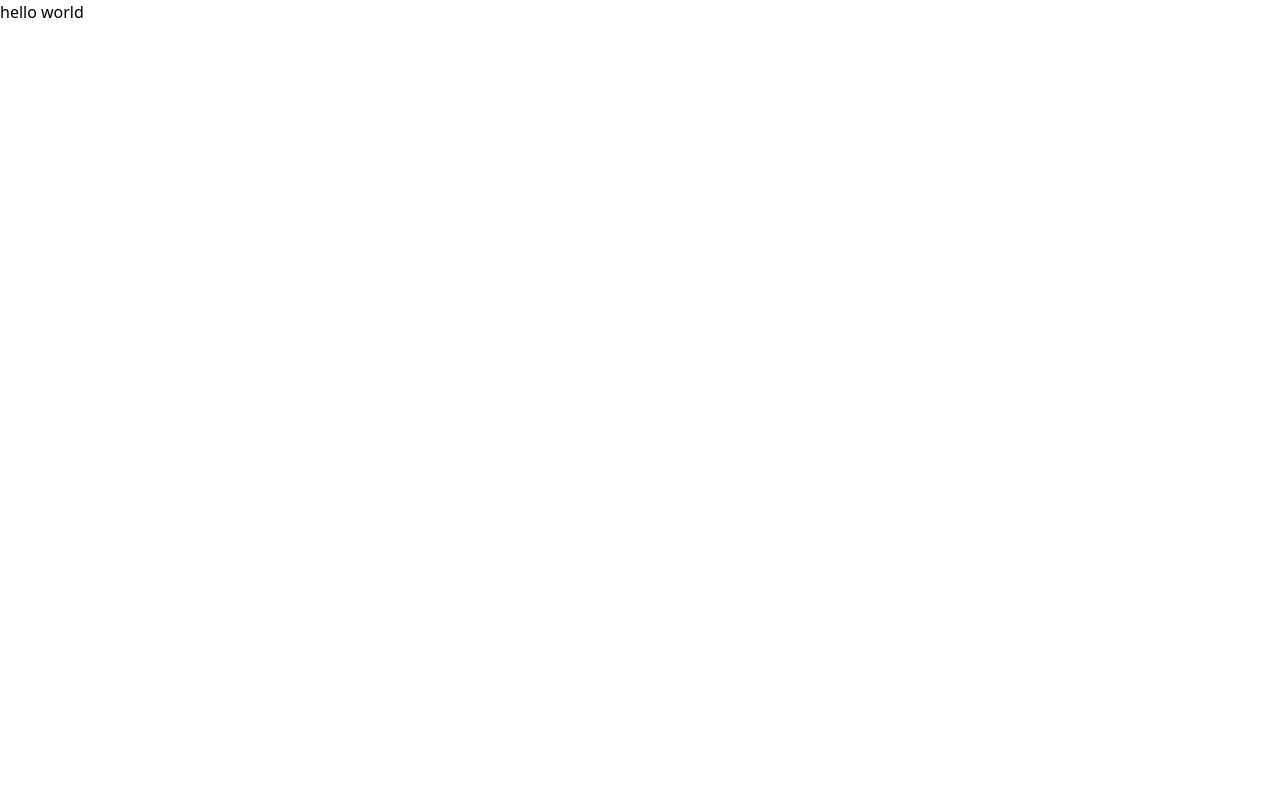
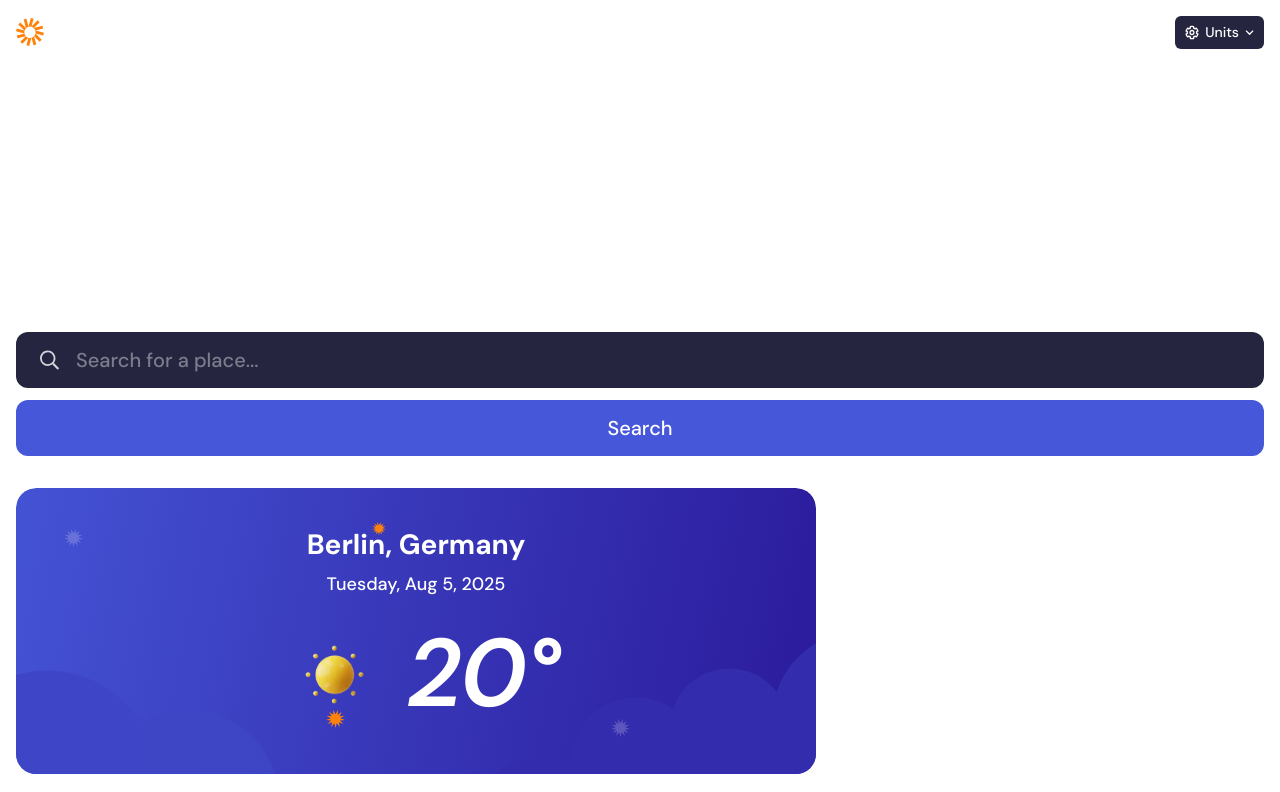
Before and after one commit to NoonPanirSabzi/weather-app, a React (Vite) app: page / in a window 1280 px wide. Shown: the top 792 px of the page. Built offline with nearby package versions, Linux system fonts and the light colour scheme.

Commit message:
feat(ui): create App layout with current components

```diff
--- a/src/App.tsx
+++ b/src/App.tsx
@@ -1,10 +1,30 @@
-import './App.css'
+import "./App.css";
+import { Header } from "./assets/components/Header";
+import { Search } from "./assets/components/Search";
+import { WeatherInfo } from "./assets/components/WeatherInfo";
 
 function App() {
-
   return (
-    <div>hello world</div>
-  )
+    <div className="flex flex-col gap-600 p-200">
+      <Header />
+      <h1 className="text-preset-2 mx-auto max-w-[20.625rem] text-center text-neutral-0">
+        How’s the sky looking today?
+      </h1>
+      <div className="flex flex-col gap-y-400">
+        <Search />
+        <WeatherInfo
+          location="Berlin, Germany"
+          date="Tuesday, Aug 5, 2025"
+          temperature="20"
+          weatherIcon="sunny"
+          feelsLike="18"
+          humidity="46"
+          wind="14"
+          precipitation="0"
+        />
+      </div>
+    </div>
+  );
 }
 
-export default App
+export default App;
```
